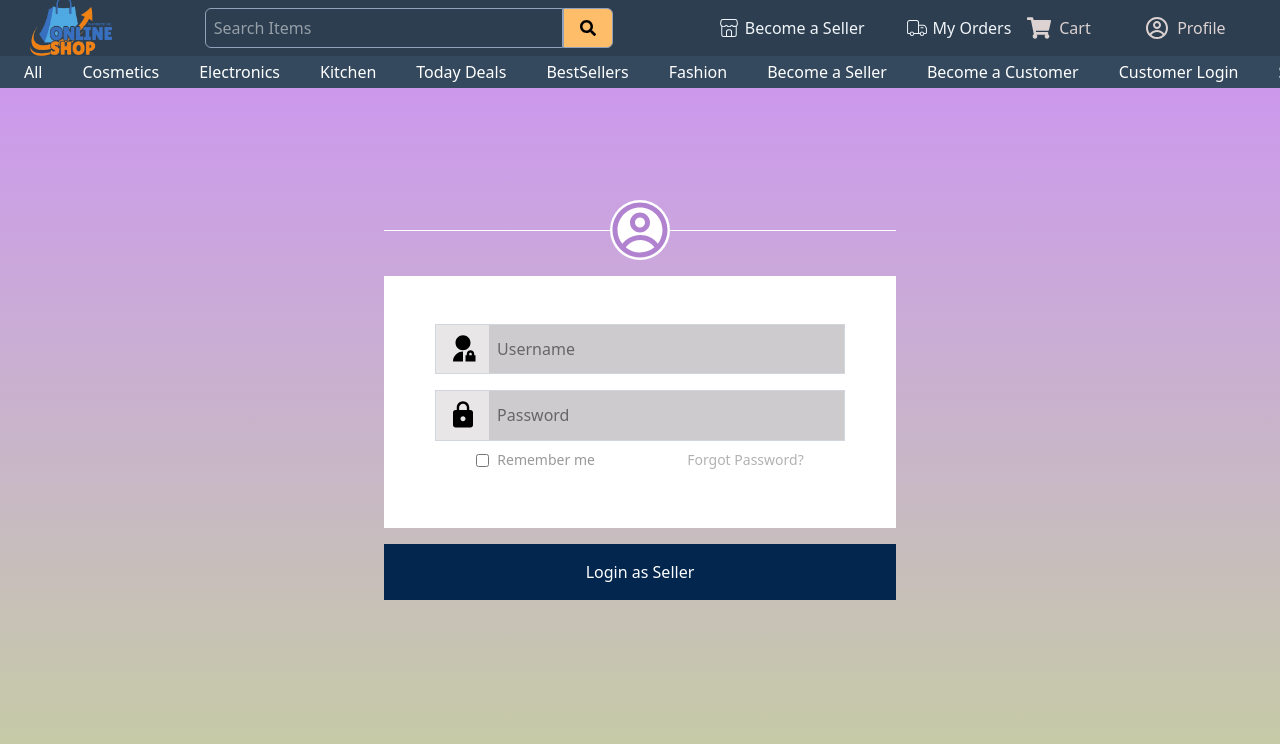
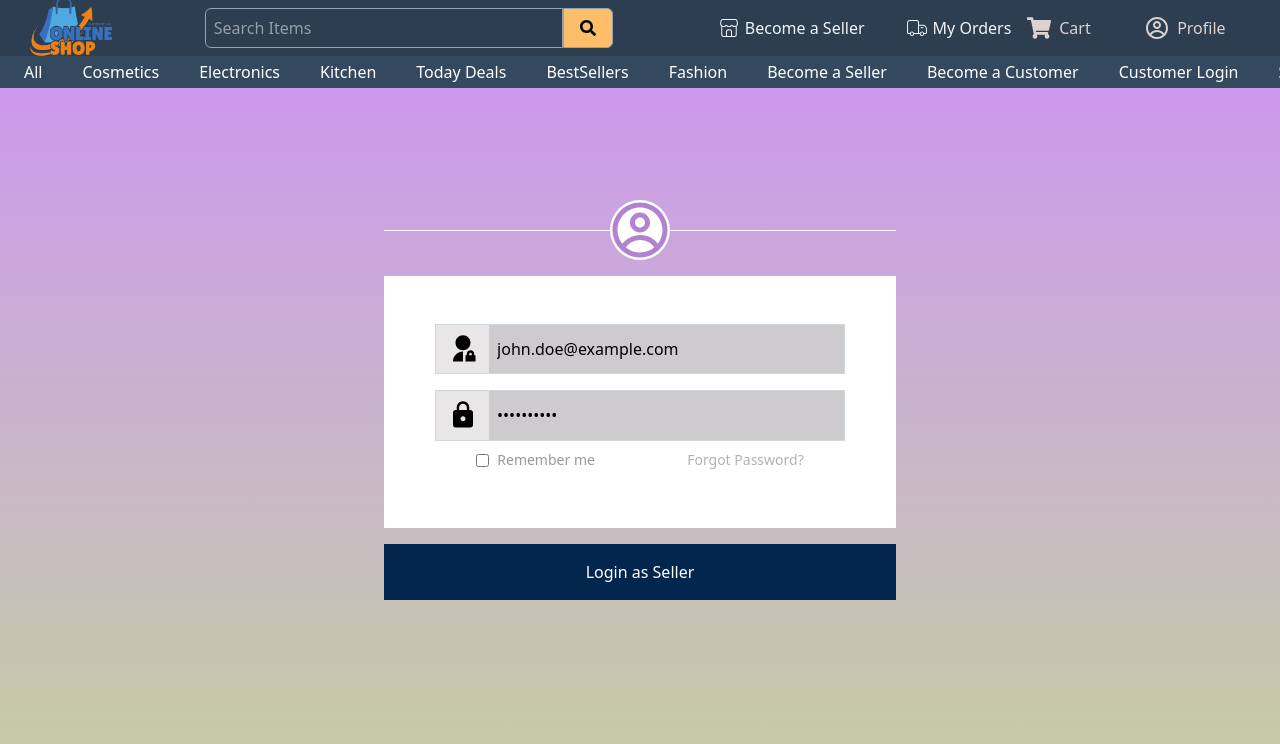
Before and after one commit to imramkrishna/shopit, a Next.js app: page /seller/login in a window 1280 px wide. Shown: the top 744 px of the page. Built offline with nearby package versions, Linux system fonts and the light colour scheme.

Commit message:
Default login added

```diff
--- a/app/seller/login/page.tsx
+++ b/app/seller/login/page.tsx
@@ -12,8 +12,8 @@ import { useAuth } from '@/context/authContext';
 const Page = () => {
   const {login}=useAuth()
   const [formData, setFormData] = useState({
-    email: "",
-    phone: ""
+    email: "john.doe@example.com",
+    phone: "1234567890"
   })
   const handleChange = async (e: any) => {
     const { name, value } = e.target;
```
